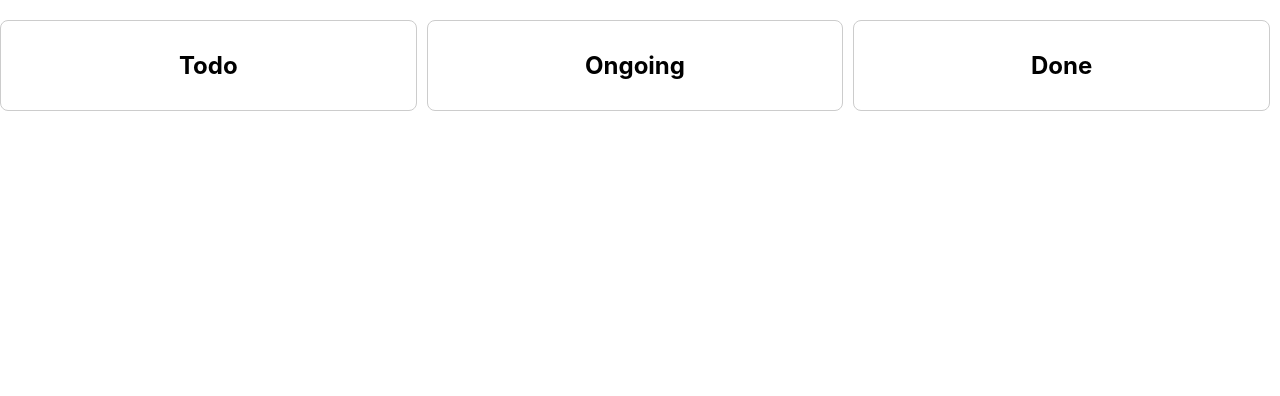
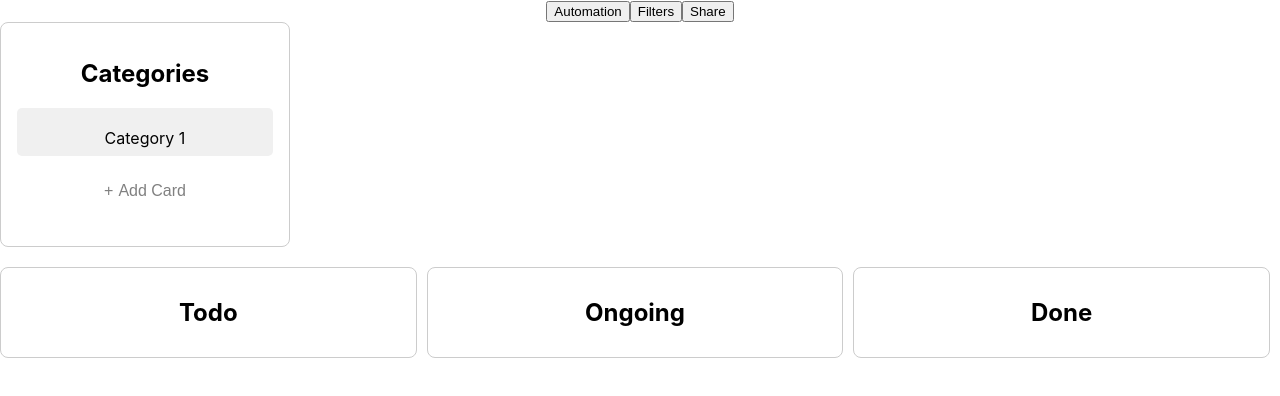
Before and after one commit to Amtizma/ProiectSOPM, a React (Create React App) app: page / in a window 1280 px wide. Shown: the top 396 px of the page. Built offline with nearby package versions, Linux system fonts and the light colour scheme.

Commit message:
Combined the two codes

```diff
--- a/src/App.js
+++ b/src/App.js
@@ -1,6 +1,7 @@
 import logo from './logo.svg';
 import './App.css';
-
+import CategoryPage from './Category';
+import './categories.css';
 
 const TopBar = () => {
     return (
@@ -10,16 +11,16 @@ const TopBar = () => {
                 <button className="button">Filters</button>
                 <button className="button">Share</button>
             </div>
+            <CategoryPage />
         </div>
     );
 };
-
-
 
 const App = () => {
     return (
         <div className="App">
             {/* Restul codului tău existent */}
+            <TopBar /> {/* Adaugă aici componenta TopBar */}
             <div className="categorii">
                 <div className="categorie">
                     <h2>Todo</h2>
@@ -38,5 +39,4 @@ const App = () => {
     );
 };
 
-
 export default App;
--- a/src/categories.css
+++ b/src/categories.css
@@ -42,7 +42,7 @@
 }
 .confirm-add-category-button{
     border: none;
-    background: blue;
+    background: #6497b1;
     color: white;
     padding: 10px;
     text-align: center;
```
Lines whose indentation alone changed are shown as unchanged.
